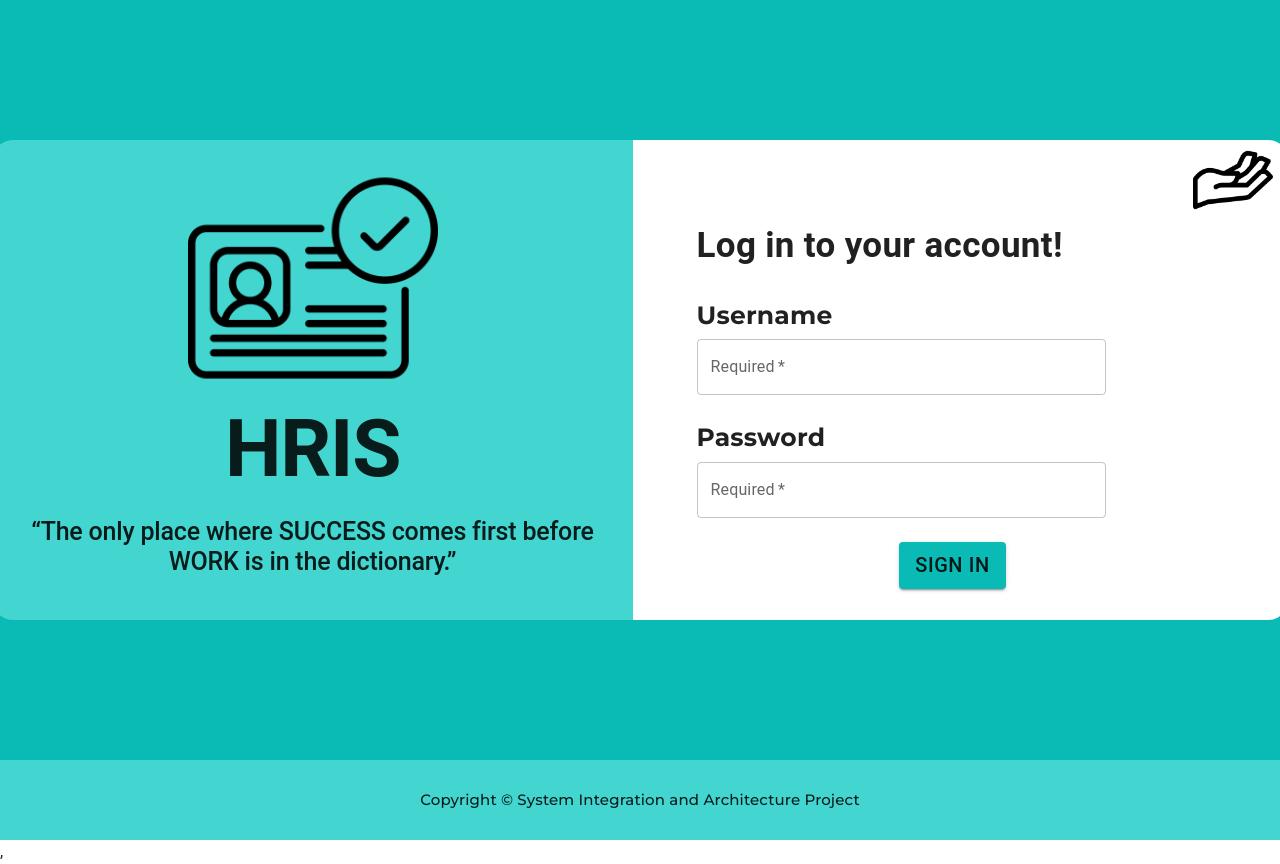
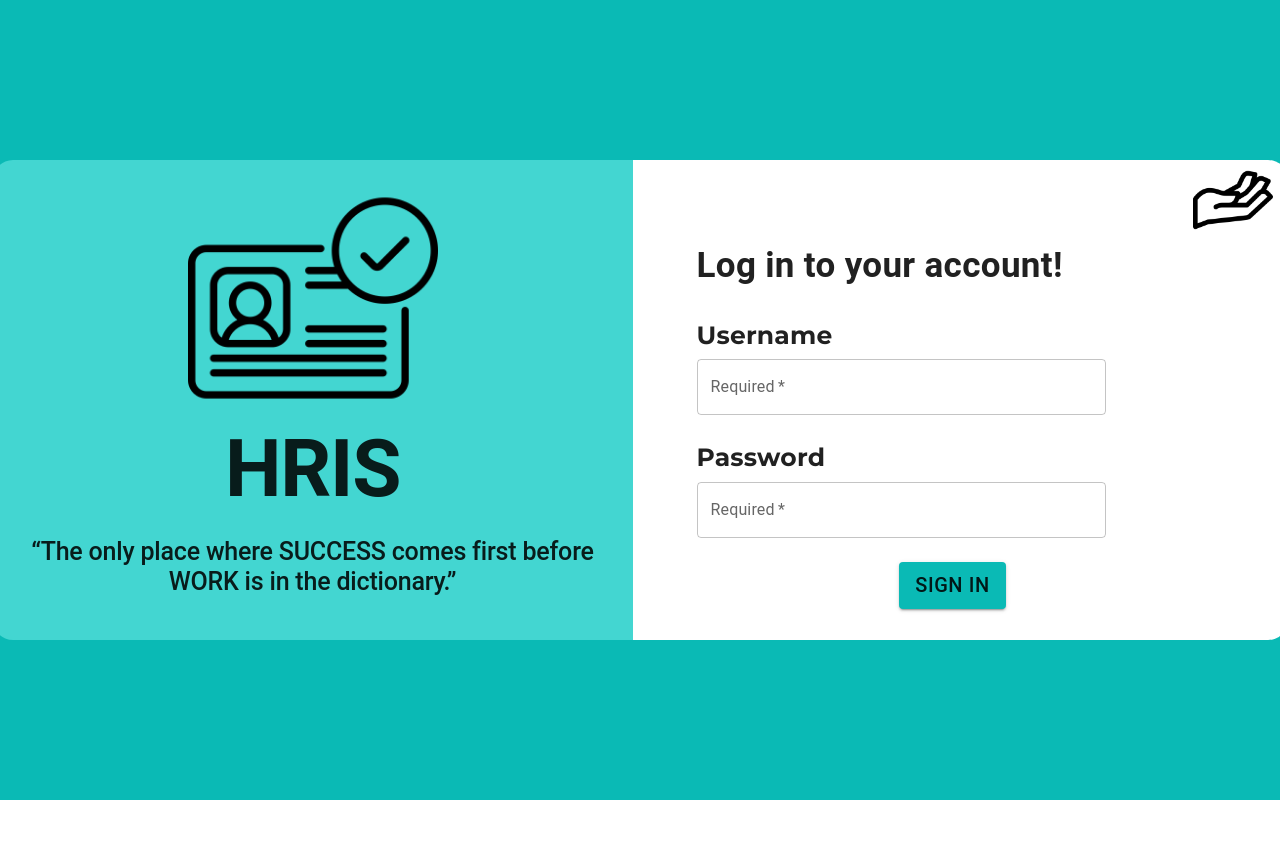
Before and after one commit to rondelhallare/HRIS-FrontEnd, a React (Create React App) app in the folder hris-app/: page /LogIn in a window 1280 px wide. After the commit the page ends 800 px from the top, so only its background shows below. Built offline with nearby package versions, Linux system fonts and the light colour scheme.

Commit message:
finalize layout of log in page

```diff
--- a/hris-app/src/Components/LogIn/Back.js
+++ b/hris-app/src/Components/LogIn/Back.js
@@ -2,7 +2,6 @@ import React from 'react'
 import { Box } from '@mui/system';
 import Header from './Header';
 import Form from './Form';
-import Footer from '../footer/Footer'
 
 function Back() {
     return (
@@ -13,7 +12,7 @@ function Back() {
                 textAlign: 'center',
                 justifyContent: 'center',
                 bgcolor: 'secondary.main',
-                minHeight: '95vh',
+                minHeight: '100vh',
                 width: 'auto',
             }}
             >
@@ -29,16 +28,6 @@ function Back() {
                     <Form />
                 </Box>
             </Box >
-
-            <Box sx =  {{
-                display: 'flex',
-                alignItems: 'center',
-                justifyContent: 'center',
-                bgcolor: 'primary.main',
-                height: '10vh',
-            }}>
-                <Footer />
-            </Box>
         </Box>
 
 
--- a/hris-app/src/index.js
+++ b/hris-app/src/index.js
@@ -14,7 +14,7 @@ ReactDOM.render(
     {/* CssBaseline kickstart an elegant, consistent, and simple baseline to build upon. */}
     <CssBaseline />
     <App />
-  </ThemeProvider>,
+  </ThemeProvider>
 
   </React.StrictMode>,
   document.getElementById('root')
```
